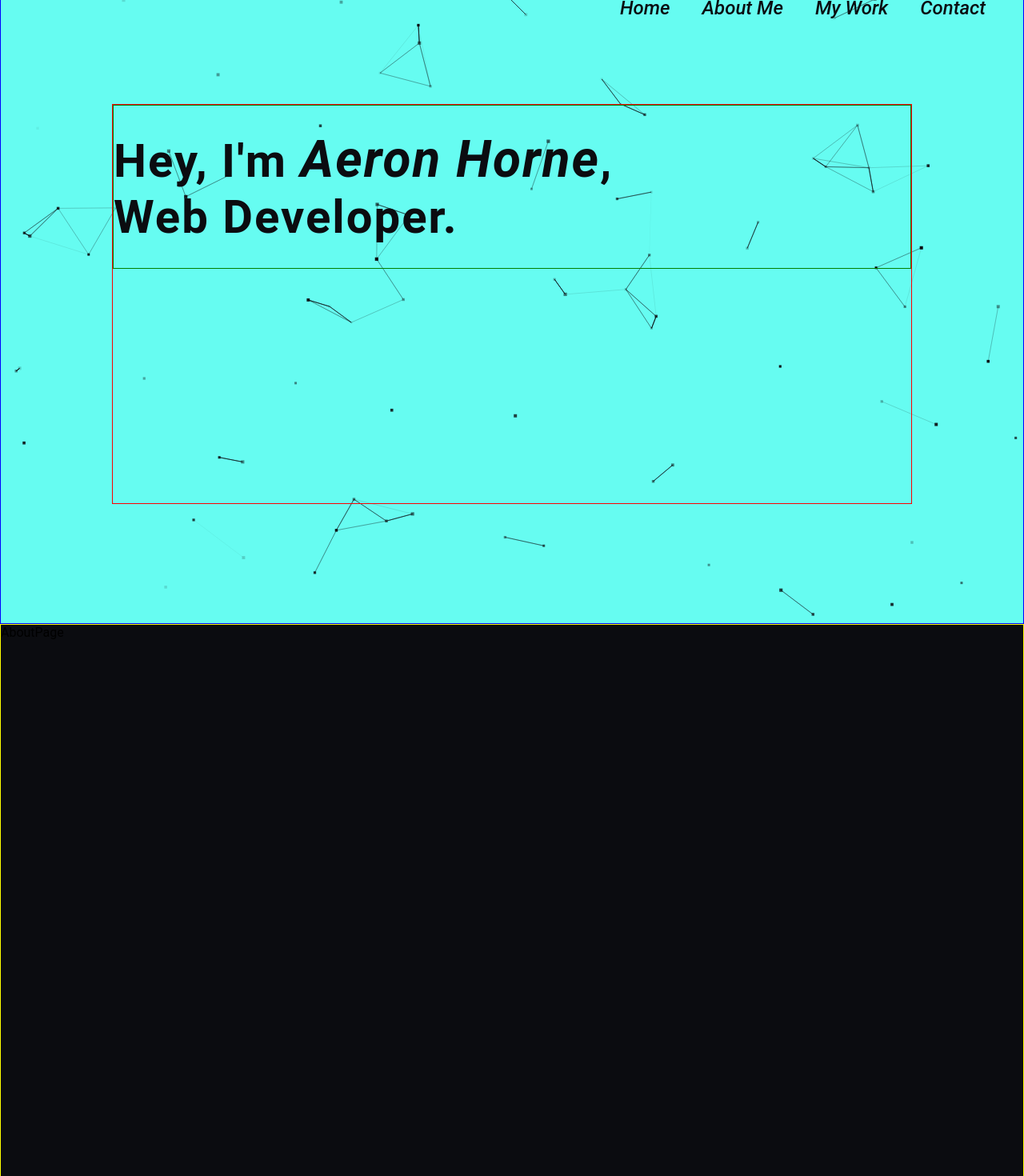
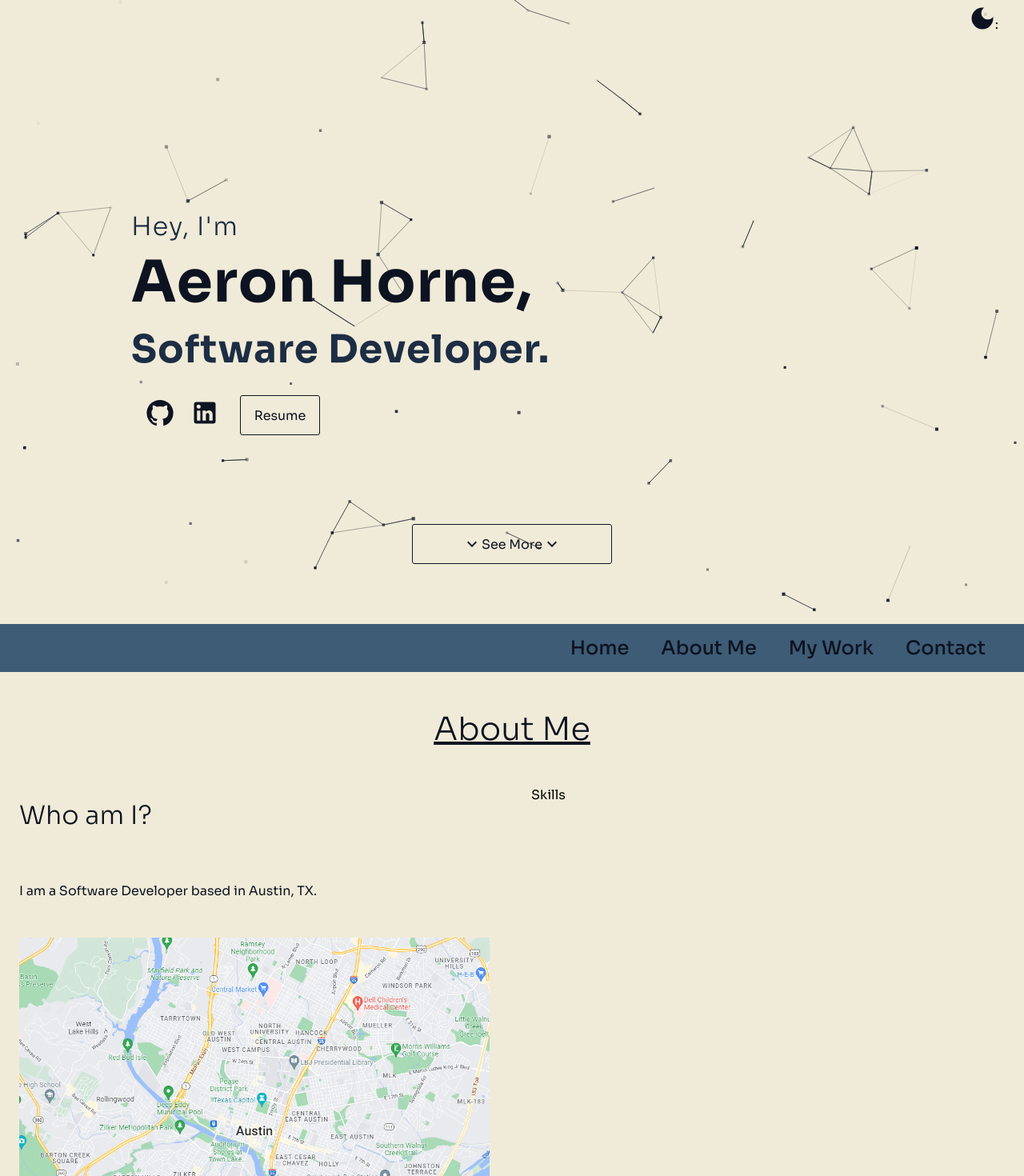
Before and after one commit to AeronH/WebPortfolio, a React (Create React App) app in the folder webportfolio/: page / in a window 1280 px wide. Shown: the part 20-1490 px from the top of the page at 80% size. Built offline with nearby package versions, Linux system fonts and the light colour scheme.

Commit message:
finished(?) The intro page
Finished on the intro page and started working on the about me page. Still need to add in the skills.

```diff
--- a/webportfolio/package.json
+++ b/webportfolio/package.json
@@ -3,6 +3,10 @@
   "version": "0.1.0",
   "private": true,
   "dependencies": {
+    "@emotion/react": "^11.9.3",
+    "@emotion/styled": "^11.9.3",
+    "@mui/icons-material": "^5.8.4",
+    "@mui/material": "^5.8.4",
     "@testing-library/jest-dom": "^5.16.4",
     "@testing-library/react": "^13.3.0",
     "@testing-library/user-event": "^13.5.0",
--- a/webportfolio/public/index.html
+++ b/webportfolio/public/index.html
@@ -25,6 +25,9 @@
       Learn how to configure a non-root public URL by running `npm run build`.
     -->
     <title>React App</title>
+    <link rel="preconnect" href="https://fonts.googleapis.com">
+    <link rel="preconnect" href="https://fonts.gstatic.com" crossorigin>
+    <link href="https://fonts.googleapis.com/css2?family=Open+Sans:wght@300;400;500;600;700;800&family=Sora:wght@100;200;300;400;500;600;700;800&display=swap" rel="stylesheet">
   </head>
   <body>
     <noscript>You need to enable JavaScript to run this app.</noscript>
--- a/webportfolio/src/App.js
+++ b/webportfolio/src/App.js
@@ -4,33 +4,73 @@ import IntroPage from './Pages/IntroPage';
 import AboutPage from './Pages/AboutPage';
 import MyWork from './Pages/MyWork'
 import Contact from './Pages/Contact';
-import GlobalStyles from './GlobalStyles';
+import GlobalStyles, { GlobalContainer } from './GlobalStyles';
 import { ThemeProvider } from 'styled-components';
+import { useState } from 'react'
 
-const theme ={
-  colors: {
-    dark: '#0b0c10',
-    lightDark: '#1f2833',
-    gray: '#c5c6c7',
-    lightTeal: '#66fcf1',
-    darkTeal: '#45a29e'
-  }
-}
+
 
 function App() {
+
+  // const lightTheme = {
+  //   colors: {
+  //     dark: '#0b0c10',
+  //     lightDark: '#1f2833',
+  //     gray: '#c5c6c7',
+  //     darkTeal: '#45a29e',
+  //     lightTeal: '#66fcf1'
+  //   }
+  // };
+
+  // const darkTheme = {
+  //   colors :{
+  //     dark: '#66fcf1',
+  //     lightDark: '#45a29e',
+  //     gray: '#c5c6c7',
+  //     darkTeal: '#1f2833',
+  //     lightTeal: '#0b0c10'
+  //   }
+  // };
+
+  const lightTheme = {
+    colors: {
+      dark: '#0d1321',
+      lightDark: '#1d2d44',
+      gray: '#3e5c76',
+      darkTeal: '#748cab',
+      lightTeal: '#f0ebd8'
+    }
+  };
+
+  const darkTheme = {
+    colors :{
+      dark: '#f0ebd8',
+      lightDark: '#748cab',
+      gray: '#3e5c76',
+      darkTeal: '#1d2d44',
+      lightTeal: '#0d1321'
+    }
+  };
+
+  const [colorTheme, setColorTheme] = useState('light');
+
   return (
-    <ThemeProvider theme ={theme}>
+    <ThemeProvider theme ={colorTheme === 'light' ? lightTheme : darkTheme}>
       <div className="App">
         <GlobalStyles />
-        <NavBar />
 
-        <IntroPage/>
+        <IntroPage setColorTheme={setColorTheme}
+                   colorTheme={colorTheme}
+                   darkTheme={darkTheme}
+                   lightTheme={lightTheme}/>
+        <GlobalContainer>
+          <NavBar />
+          <AboutPage/>
 
-        <AboutPage />
+          <MyWork/>
 
-        <MyWork id='MyWork'/>
-
-        <Contact id='Contact'/>
+          <Contact/>
+        </GlobalContainer>
 
       </div>
     </ThemeProvider>
--- a/webportfolio/src/Components/AboutMe/AboutMe.elements.js
+++ b/webportfolio/src/Components/AboutMe/AboutMe.elements.js
@@ -3,10 +3,57 @@ import { Container } from '../../GlobalStyles'
 
 
 export const About = styled.section`
-  background-color: ${({theme}) => theme.colors.dark};
+  background-color: ${({theme}) => theme.colors.lightTeal};
 `
 
-export const AboutContainer = styled(Container)`
-  height: 1000px;
-  border: 1px solid yellow;
+export const Wrapper = styled(Container)`
+  height: 950px;
+  display: flex;
+  flex-direction: column;
 `
+
+export const AboutTitle = styled.h1`
+  width: 100%;
+  height: 15%;
+  display: flex;
+  justify-content: center;
+  align-items: center;
+  color: ${({theme}) => theme.colors.dark};
+  text-decoration: underline;
+  font-size: 40px;
+  font-weight: 300;
+`
+
+export const Info = styled.div`
+  height: 85%;
+  width: 100%;
+  display: flex;
+`
+
+export const MyInfo = styled.div`
+  width: 50%;
+  height: 100%;
+  margin: 0 24px;
+`
+
+export const Title = styled.h2`
+  height: 72px;
+  display: flex;
+  align-items: center;
+  font-size: 32px;
+  font-weight: 300;
+  color: ${({theme}) => theme.colors.dark};
+`
+export const MyParagraph = styled.p`
+  color: ${({theme}) => theme.colors.dark};
+  margin: 48px 0;
+`
+
+export const Image = styled.img`
+  height: 500px;
+`
+
+export const MySkills = styled.div`
+  width: 50%;
+  height: 100%;
+`
--- a/webportfolio/src/Components/IntroPage/IntroPage.elements.js
+++ b/webportfolio/src/Components/IntroPage/IntroPage.elements.js
@@ -1,43 +1,89 @@
 import styled from 'styled-components'
-import { Container } from '../../GlobalStyles'
+import { Container, DefaultButton } from '../../GlobalStyles'
 
-export const IntroPageCont = styled(Container)`
+
+export const IntroPageContainer = styled(Container)`
   height: calc(100vh);
-  /* margin-top: 60px; */
-  border: 1px solid blue;
   display: flex;
   align-items: center;
   justify-content: center;
+  flex-direction: column;
 `
 
-export const TitleCardCont = styled.div`
+export const Theme = styled.div`
+  height: fit-content;
+  width: fit-content;
+  position: absolute;
+  top: 32px;
+  right: 32px;
+`
+
+export const TitleCard = styled.div`
   max-height: 500px;
   height: 100%;
   max-width: 1000px;
   width: 100%;
-  border: 1px solid red;
   display: flex;
   flex-direction: column;
-  justify-content: flex-start;
+  justify-content: center;
+  padding: 24px;
+  margin-top: 100px;
 `
 
-export const IntroductionCont = styled.h1`
-  color: ${({theme}) => theme.colors.dark};
-  font-size: 58px;
-  font-weight: 700;
-  padding: 30px 0;
-  /* text-align: center; */
-  letter-spacing: 2px;
-  border: 1px solid green;
+export const Introduction = styled.div`
+  letter-spacing: 1px;
 `
 
-export const NameCont = styled.span`
-  color: ${({theme}) => theme.colors.dark};
-  font-style: italic;
-  font-size: 64px;
-  font-weight: 700;
+export const Intro1 = styled.p`
+  font-size: 32px;
+  font-weight: 300;
+  color: ${({theme}) => theme.colors.lightDark};
+  margin-bottom: 4px;
 `
 
-export const LinksCont = styled.div`
+export const Name = styled.h1`
+  color: ${({theme}) => theme.colors.dark};
+  font-size: 72px;
+  font-weight: 700;
+  margin-bottom: 8px;
+`
 
+export const Intro2 = styled.h2`
+  font-size: 48px;
+  color: ${({theme}) => theme.colors.lightDark};
+  margin-bottom: 24px;
 `
+
+export const Links = styled.div`
+  height: 56px;
+  display: flex;
+  align-items: center;
+  padding: 0 24px;
+  gap: 32px;
+`
+
+export const IconButton = styled.button`
+  background-color: transparent;
+  border: none;
+  transform: scale(1.5);
+  transition: 0.25s;
+  color: ${({theme}) => theme.colors.dark};
+  &:hover {
+    transform: scale(1.6);
+    cursor: pointer;
+    color: ${({theme}) => theme.colors.lightDark};
+  }
+
+  &:active {
+    transform: scale(1.5);
+    color: ${({theme}) => theme.colors.dark};
+  }
+`
+
+export const SeeMore = styled(DefaultButton)`
+  width: 250px;
+  display: flex;
+  align-items: center;
+  justify-content: center;
+  text-decoration: none;
+`
--- a/webportfolio/src/Components/NavBar/NavBar.elements.js
+++ b/webportfolio/src/Components/NavBar/NavBar.elements.js
@@ -7,9 +7,10 @@ export const NavContainer = styled.nav`
   height: 60px;
   display: flex;
   justify-content: center;
-  position: fixed;
+  position: sticky;
   top: 0;
-  z-index: 1;
+  z-index: 10;
+  background-color: ${({theme}) => theme.colors.gray};
 `
 
 export const NavUl = styled.ul`
@@ -27,15 +28,12 @@ export const NavLink = styled.a`
   text-decoration: none;
   font-weight: 500;
   font-size: 24px;
-  font-style: italic;
   margin-left: 40px;
   &:hover {
     text-decoration: underline;
     cursor: pointer;
   }
   &:active {
-    transform: scaleY(10px);
+    color: ${({theme}) => theme.colors.darkTeal};
   }
-
-
 `
--- a/webportfolio/src/GlobalStyles.js
+++ b/webportfolio/src/GlobalStyles.js
@@ -7,8 +7,9 @@ const GlobalStyles = createGlobalStyle`
     margin: 0;
     padding: 0;
     box-sizing: border-box;
-    font-family: 'Roboto', sans-serif;
+    font-family: 'Sora', sans-serif;
     scroll-behavior: smooth;
+    scroll-padding-top: 60px;
   }
 
   #particles {
@@ -26,4 +27,24 @@ export const Container = styled.div`
   margin: 0 auto;
 `
 
+export const DefaultButton = styled.button`
+  height: 50px;
+  width: 100px;
+  font-size: 16px;
+  color: ${({theme}) => theme.colors.dark};
+  border: 1px solid ${({theme}) => theme.colors.dark};
+  border-radius: 3px;
+  background-color: transparent;
+  transition: .25s;
+  &:hover {
+    background-color: ${({theme}) => theme.colors.darkTeal};
+    cursor: pointer;
+    opacity: .8;
+  }
+`
+
+export const GlobalContainer = styled.div`
+  height: fit-content;
+`
+
 export default GlobalStyles
--- a/webportfolio/src/Pages/AboutPage.js
+++ b/webportfolio/src/Pages/AboutPage.js
@@ -1,12 +1,29 @@
 import React from 'react'
-import { AboutContainer, About } from '../Components/AboutMe/AboutMe.elements'
+import { Wrapper, About, AboutTitle, Info, MyInfo, MySkills,
+Title, MyParagraph, Image } from '../Components/AboutMe/AboutMe.elements'
+import image from '../AustinMap.PNG'
 
 function AboutPage() {
   return (
-    <About>
-      <AboutContainer id='AboutMe'>
-        AboutPage
-      </AboutContainer>
+    <About  id='AboutMe'>
+      <Wrapper>
+        <AboutTitle>About Me</AboutTitle>
+        <Info>
+          <MyInfo>
+            <Title>Who am I?</Title>
+
+            <MyParagraph>
+              I am a Software Developer based in Austin, TX.
+            </MyParagraph>
+
+            <Image src={image} />
+          </MyInfo>
+
+          <MySkills>
+            Skills
+          </MySkills>
+        </Info>
+      </Wrapper>
     </About>
   )
 }
--- a/webportfolio/src/Pages/IntroPage.js
+++ b/webportfolio/src/Pages/IntroPage.js
@@ -1,18 +1,51 @@
 import React from 'react'
 import ParticleBackground from '../ParticleBackground'
-import { IntroPageCont, TitleCardCont, IntroductionCont, LinksCont, NameCont } from '../Components/IntroPage/IntroPage.elements'
-// import GitHubIcon from '@mui/icons-material/GitHub';
+import { IntroPageContainer, TitleCard, Introduction, Links, Name,
+Intro1, Intro2, IconButton, Theme, SeeMore } from '../Components/IntroPage/IntroPage.elements'
+import { DefaultButton } from '../GlobalStyles';
+import GitHubIcon from '@mui/icons-material/GitHub';
+import LinkedInIcon from '@mui/icons-material/LinkedIn';
+import LightModeIcon from '@mui/icons-material/LightMode';
+import DarkModeIcon from '@mui/icons-material/DarkMode';
+import KeyboardArrowDownIcon from '@mui/icons-material/KeyboardArrowDown';
 
-function IntroPage() {
+function IntroPage({ colorTheme, setColorTheme, lightTheme, darkTheme }) {
+
+const changeTheme = () => {
+  const newTheme = colorTheme === 'light' ? 'dark' : 'light';
+  setColorTheme(newTheme);
+}
+
   return (
-      <IntroPageCont id='IntroPage'>
-          <TitleCardCont>
-            <IntroductionCont>Hey, I'm <NameCont>Aeron Horne</NameCont>,<br/>
-              Web Developer.</IntroductionCont>
-              <LinksCont></LinksCont>
-          </TitleCardCont>
-          <ParticleBackground/>
-      </IntroPageCont>
+      <IntroPageContainer id='IntroPage'>
+        <Theme>
+          <IconButton onClick={changeTheme}>
+            {colorTheme === 'dark' ? <LightModeIcon /> : <DarkModeIcon />}
+          </IconButton> :
+        </Theme>
+
+        <TitleCard>
+          <Introduction>
+            <Intro1>Hey, I'm</Intro1>
+            <Name>Aeron Horne,</Name>
+            <Intro2>Software Developer.</Intro2>
+          </Introduction>
+
+          <Links>
+            <IconButton><GitHubIcon /></IconButton>
+
+            <IconButton><LinkedInIcon /></IconButton>
+
+            <DefaultButton>Resume</DefaultButton>
+          </Links>
+        </TitleCard>
+
+        <SeeMore as='a' href='#AboutMe'>
+          <KeyboardArrowDownIcon/>See More<KeyboardArrowDownIcon/>
+        </SeeMore>
+
+        <ParticleBackground colorTheme={colorTheme === 'light' ? lightTheme : darkTheme}/>
+      </IntroPageContainer>
   )
 }
 
--- a/webportfolio/src/ParticleBackground.js
+++ b/webportfolio/src/ParticleBackground.js
@@ -2,7 +2,7 @@ import React from 'react'
 import Particles from 'react-tsparticles'
 import { loadFull } from 'tsparticles'
 
-function ParticleBackground() {
+function ParticleBackground({ colorTheme }) {
   const particlesInit = async (main) => {
     console.log(main);
     await loadFull(main);
@@ -24,18 +24,18 @@ function ParticleBackground() {
             zIndex: 0
           },
           background: {
-            color: '#66fcf1',
+            color: colorTheme.colors.lightTeal,
           },
           fpsLimit: 60,
           interactivity: {
-            detectsOn: 'canvas',
+            detectsOn: 'window',
             events: {
               resize: true
             },
           },
           particles: {
             color: {
-              value: '#0b0c10'
+              value: colorTheme.colors.dark
             },
             number: {
               density: {
```
Also changed, not shown: webportfolio/src/AustinMap.PNG (added), 1 other file (tests, documents, lock files or other folders).
